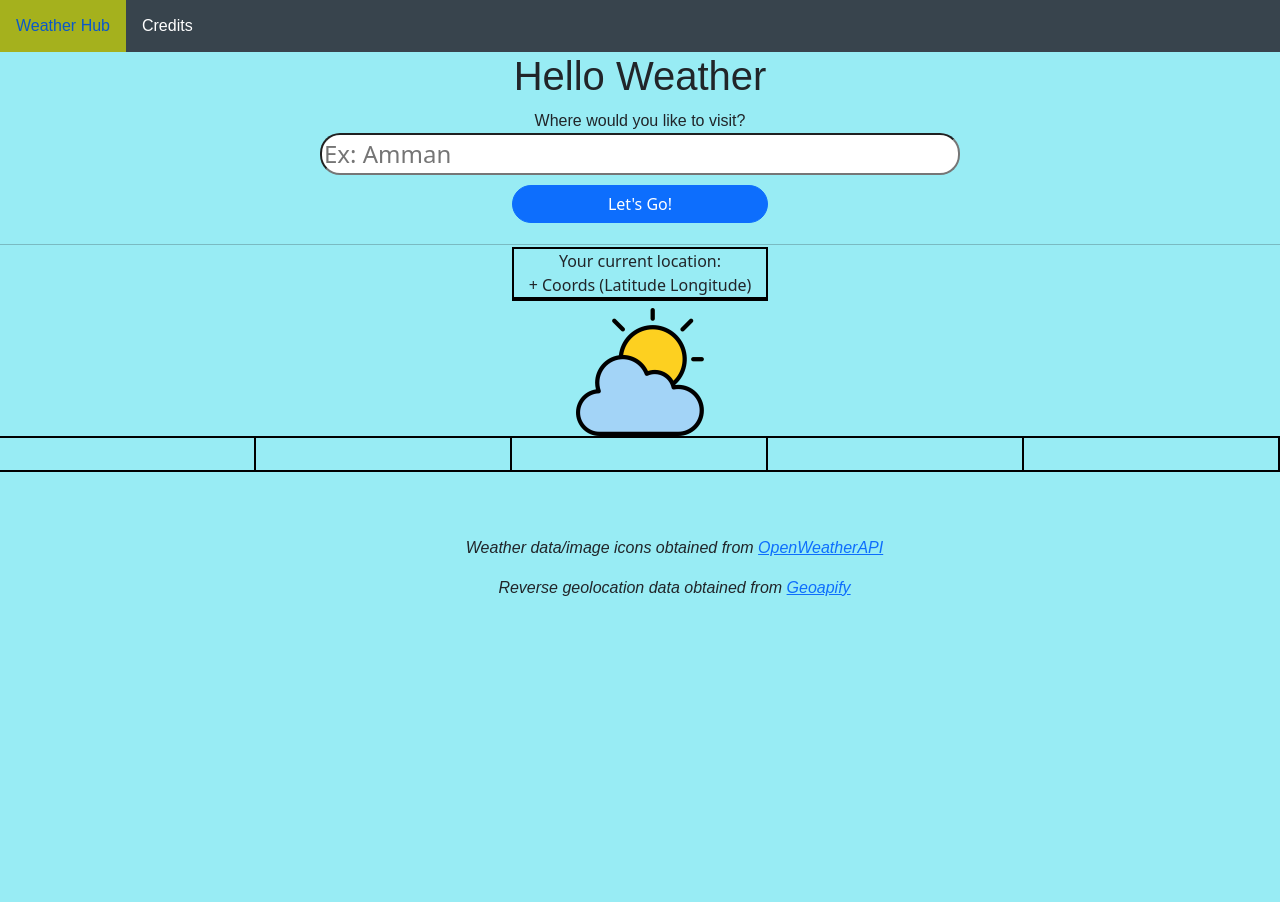
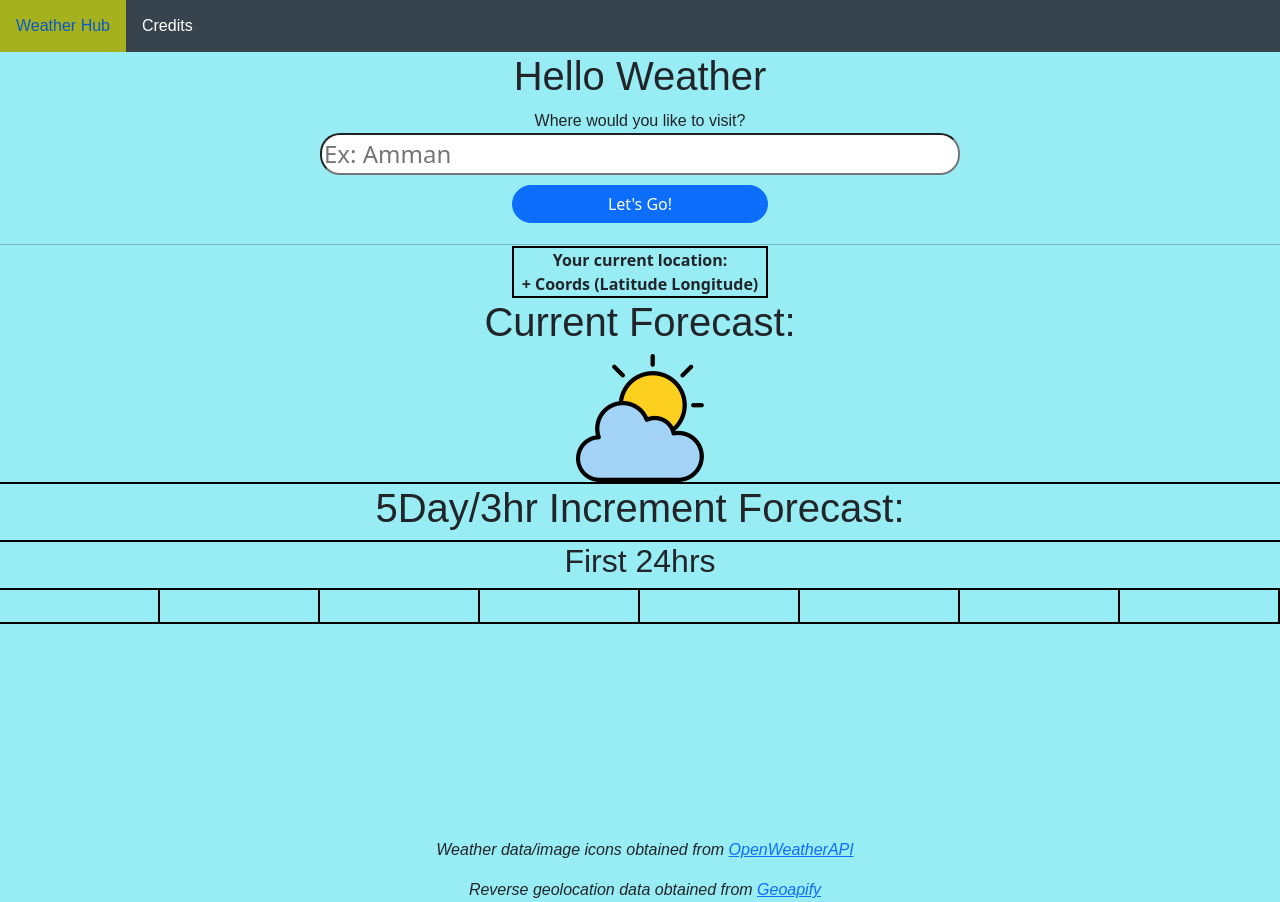
Before and after one commit to MG8mer/hello_weather, a plain HTML site: page index.html in a window 1280 px wide. Before the commit the page ends 800 px from the top, so only its background shows below. Drawn offline with nearby package versions, Linux system fonts and the light colour scheme.

Commit message:
Implemented HTML, and CSS.

```diff
--- a/index.html
+++ b/index.html
@@ -34,16 +34,16 @@
      <!--- Above code from ChatGPT *BUT* has been slightly modified--->
     <hr>
     <div id="currentLocation">
-        <div id="bottom-border">Your current location:
-          <br> + Coords (Latitude Longitude)
+        <div><strong>Your current location:
+          <br> + Coords (Latitude Longitude)</strong>
         </div>
         <div id="geoCity"></div>
         <div id="lat"></div>
         <div id="long"></div>
       </div>
-
     </div>
     <!--Current Forecast-->
+    <h1 id="heading">Current Forecast:</h1>
     <div id = "weatherData">
         <h1><div id = 'location'></div></h1>
         <h2><div id = 'place'></div></h2>
@@ -54,53 +54,92 @@
         <div id = 'output'></div>
         <div id = 'wind'></div>
     </div>
-
     <!--5 day/3 hour Forecast-->
+<div id="heading">
+  <h1 id="border-top">5Day/3hr Increment Forecast:</h1>
+  <h2 id="border-top">First 24hrs</h2>
+</div>
   <div id="multiForecast">
     <div id = "multiWeatherData">
-      <h2><div class = 'multiLocation'></div></h2>
+      <h6><div class = 'date'></div></h6>
+      <h6><div class = 'multiLocation'></div></h6>
       <h2><div id = ''></div></h2>
-     <div id = ''><img src="" width="" height=""></div>
-      <div id="multiTemp"></div>
+     <div class = 'conIcon'><img src="" width="" height=""></div>
+      <div class="multiTemp"></div>
       <div id = ''></div>
       <div id = ''></div>
       <div id = ''></div>
   </div>
-    <div id="multiWeatherDataII">
-      <h2><div class = 'multiLocation'></div></h2>
-      <h2><div id = ''></div></h2>
-     <div id = ''><img src="" width="" height=""></div>
-      <div id=""></div>
+    <div id="multiWeatherData2">
+      <h6><div class = 'date'></div></h6>
+      <h6><div class = 'multiLocation'></div></h6>
+      <h6><div id = ''></div></h6>
+     <div class = 'conIcon'><img src="" width="" height=""></div>
+      <div class="multiTemp"></div>
       <div id = ''></div>
       <div id = ''></div>
       <div id = ''></div>
   </div>
-      <div id="multiWeatherDataIII">
-        <h2><div class = 'multiLocation'></div></h2>
-        <h2><div id = ''></div></h2>
-       <div id = ''><img src="" width="" height=""></div>
-        <div id=""></div>
+      <div id="multiWeatherData3">
+        <h6><div class = 'date'></div></h6>
+        <h6><div class = 'multiLocation'></div></h6>
+        <h6><div id = ''></div></h6>
+       <div class = 'conIcon'><img src="" width="" height=""></div>
+        <div class="multiTemp"></div>
         <div id = ''></div>
         <div id = ''></div>
         <div id = ''></div>
   </div>
-        <div id="multiWeatherDataIV">
-          <h2><div class = 'multiLocation'></div></h2>
-          <h2><div id = ''></div></h2>
-         <div id = ''><img src="" width="" height=""></div>
-          <div id=""></div>
+        <div id="multiWeatherData4">
+          <h6><div class = 'date'></div></h6>
+          <h6><div class = 'multiLocation'></div></h6>
+          <h6><div id = ''></div></h6>
+         <div class = 'conIcon'><img src="" width="" height=""></div>
+          <div class="multiTemp"></div>
           <div id = ''></div>
           <div id = ''></div>
           <div id = ''></div>
   </div>
-          <div id="multiWeatherDataV">
-            <h2><div class = 'multiLocation'></div></h2>
-            <h2><div id = ''></div></h2>
-           <div id = ''><img src="" width="" height=""></div>
-            <div id=""></div>
+          <div id="multiWeatherData5">
+            <h6><div class = 'date'></div></h6>
+            <h6><div class = 'multiLocation'></div></h6>
+            <h6><div id = ''></div></h6>
+           <div class = 'conIcon'><img src="" width="" height=""></div>
+            <div class="multiTemp"></div>
             <div id = ''></div>
             <div id = ''></div>
             <div id = ''></div>
+          </div>
+            <div id="multiWeatherData6">
+              <h6><div class = 'date'></div></h6>
+            <h6><div class = 'multiLocation'></div></h6>
+            <h6><div id = ''></div></h6>
+           <div class = 'conIcon'><img src="" width="" height=""></div>
+            <div class="multiTemp"></div>
+            <div id = ''></div>
+            <div id = ''></div>
+            <div id = ''></div>
+          </div>
+             <div id="multiWeatherData7">
+              <h6><div class = 'date'></div></h6>
+            <h6><div class = 'multiLocation'></div></h6>
+            <h6><div id = ''></div></h6>
+           <div class = 'conIcon'><img src="" width="" height=""></div>
+            <div class="multiTemp"></div>
+            <div id = ''></div>
+            <div id = ''></div>
+            <div id = ''></div>
+          </div>
+             <div id="multiWeatherData8">
+              <h6><div class = 'date'></div></h6>
+            <h6><div class = 'multiLocation'></div></h6>
+            <h6><div id = ''></div></h6>
+           <div class = 'conIcon'><img src="" width="" height=""></div>
+            <div class="multiTemp"></div>
+            <div id = ''></div>
+            <div id = ''></div>
+            <div id = ''></div>
+            </div>
     </div>
 <div id="creditsAPI">
     <p><em>Weather data/image icons obtained from <a href="https://openweathermap.org/api">OpenWeatherAPI</em></a></p>
--- a/stylish.css
+++ b/stylish.css
@@ -94,7 +94,7 @@ ul {
 }
 
 #multiWeatherData {
-  width: 20%;
+  width: 12.5%;
   border-right: 2px black solid;
   border-top: 2px solid black;
   position: absolute;
@@ -103,9 +103,9 @@ ul {
   border-bottom: 2px black solid;
 }
 
-#multiWeatherDataII {
-  width: 20%;
-  left: 20%;
+#multiWeatherData2 {
+  width: 12.5%;
+  left: 12.5%;
   border-right: 2px black solid;
   border-top: 2px solid black;
   position: absolute;
@@ -113,9 +113,9 @@ ul {
   border-bottom: 2px black solid;
 }
 
-#multiWeatherDataIII {
-  width: 20%;
-  left: 40%;
+#multiWeatherData3 {
+  width: 12.5%;
+  left: 25%;
   border-right: 2px black solid;
   border-top: 2px solid black;
   position: absolute;
@@ -123,9 +123,9 @@ ul {
   border-bottom: 2px black solid;
 }
 
-#multiWeatherDataIV {
-  width: 20%;
-  left: 60%;
+#multiWeatherData4 {
+  width: 12.5%;
+  left: 37.5%;
   border-right: 2px black solid;
   border-top: 2px solid black;
   position: absolute;
@@ -133,9 +133,9 @@ ul {
   border-bottom: 2px black solid;
 }
 
-#multiWeatherDataV {
-  width: 20%;
-  left: 80%;
+#multiWeatherData5 {
+  width: 12.5%;
+  left: 50%;
   border-right: 2px black solid;
   border-top: 2px solid black;
   position: absolute;
@@ -143,10 +143,41 @@ ul {
   border-bottom: 2px black solid;
 }
 
+#multiWeatherData6 {
+  width: 12.5%;
+  left: 62.5%;
+  border-right: 2px black solid;
+  border-top: 2px solid black;
+  position: absolute;
+  text-align: center;
+  border-bottom: 2px black solid;
+}
+
+
+#multiWeatherData7 {
+  width: 12.5%;
+  left: 75%;
+  border-right: 2px black solid;
+  border-top: 2px solid black;
+  position: absolute;
+  text-align: center;
+  border-bottom: 2px black solid;
+}
+
+#multiWeatherData8 {
+  width: 12.5%;
+  left: 87.5%;
+  border-right: 2px black solid;
+  border-top: 2px solid black;
+  position: absolute;
+  text-align: center;
+  border-bottom: 2px black solid;
+}
+
+
 #currentLocation {
   position: relative;
   left: 40%;
-  top: 1px;
   text-align: center;
   width: 20%;
   border: 2px black solid;
@@ -157,10 +188,9 @@ ul {
 }
 
 #creditsAPI {
-  position: absolute;
+  top:250px;
+  position: relative;
   text-align: center;
-  left: 36%;
-  top: 100px;
 }
 
 #weatherButton {
@@ -176,3 +206,11 @@ ul {
   width: 50%;
   font-size: x-large;
 }
+
+#border-top {
+  border-top: 2px black solid;
+}
+
+.date {
+  font-size: small;
+}
```
